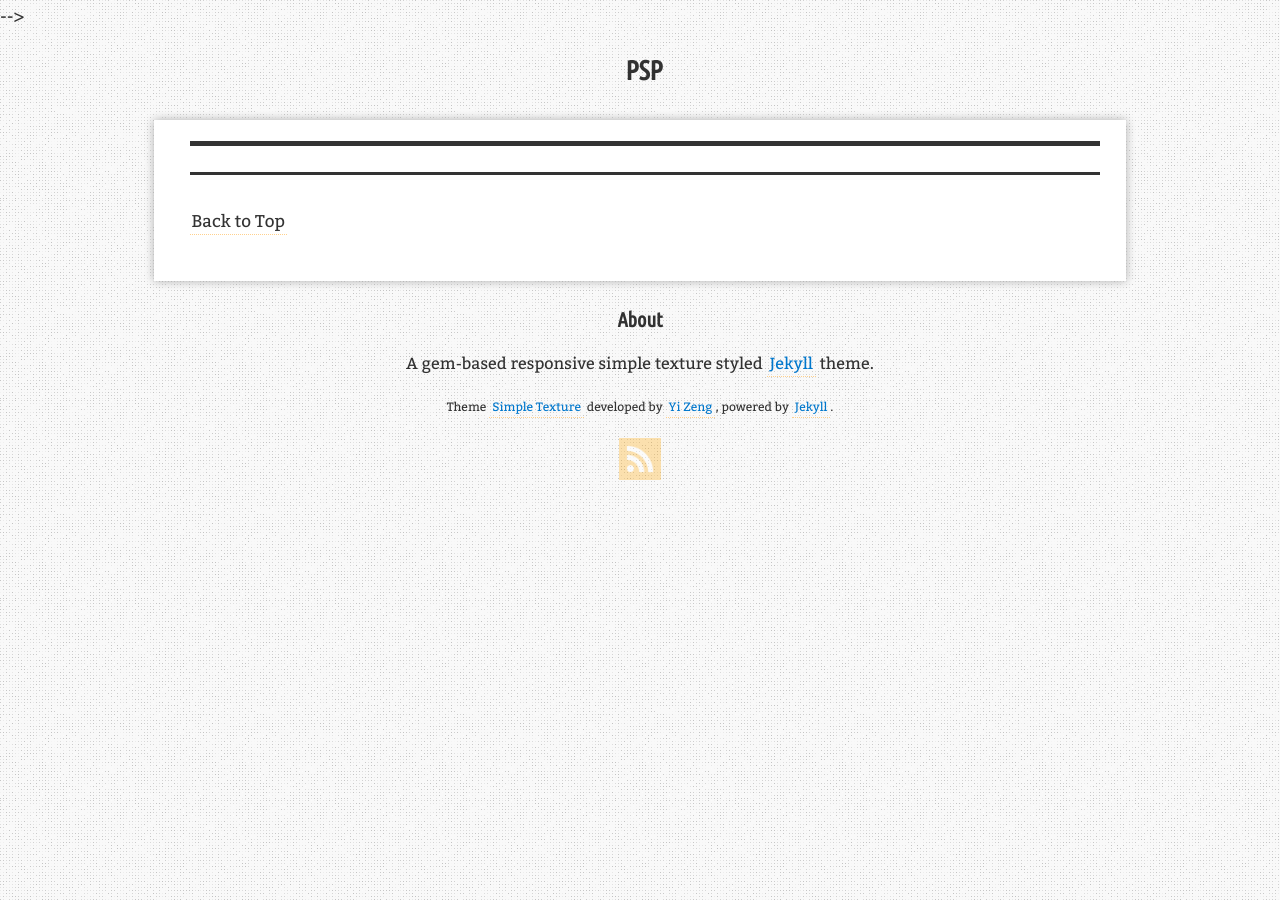
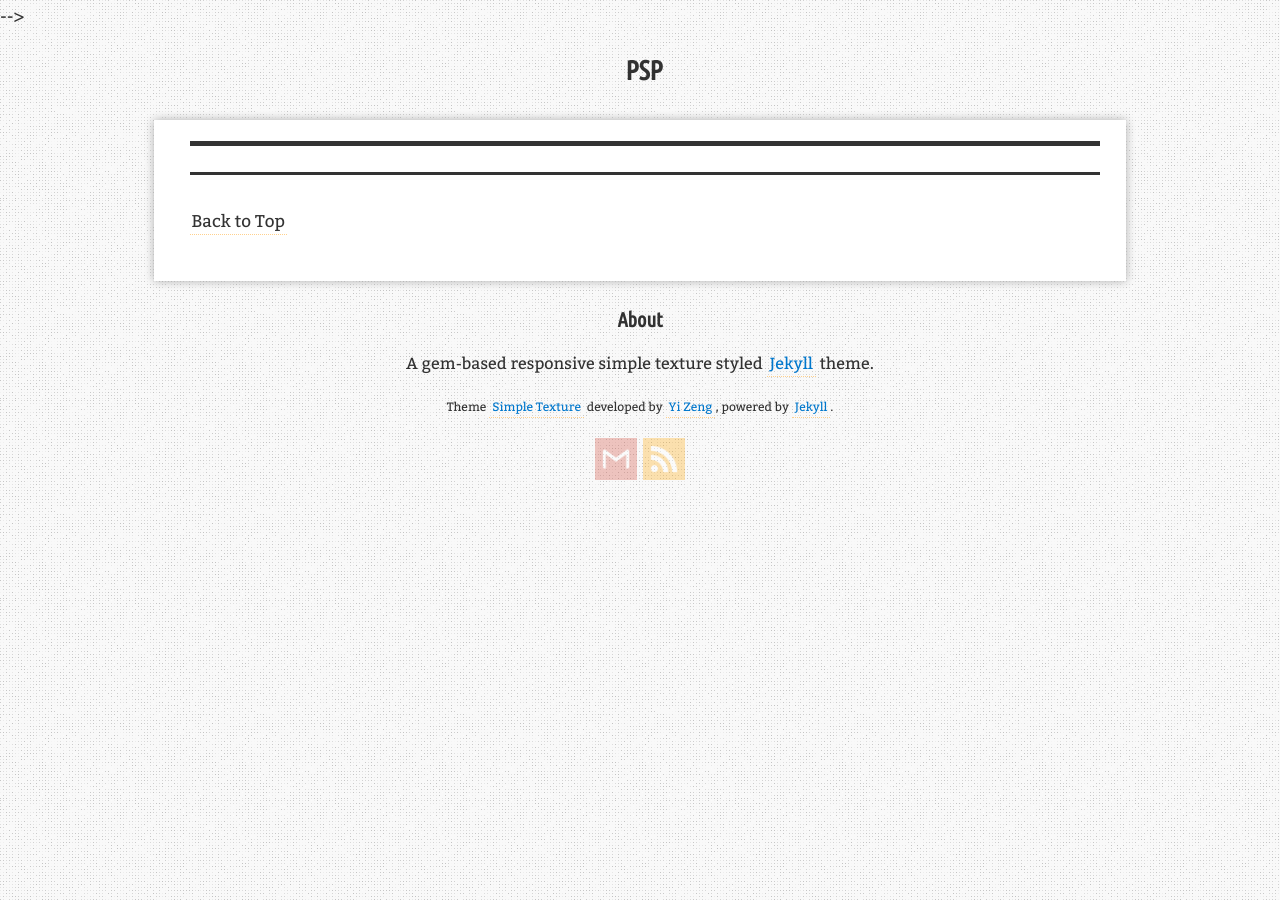
Before and after one commit to tdruiva/portalsemporteiras.github.io, a Jekyll site: the page built from infraestrutura.md, in a window 1280 px wide. Built offline with Jekyll 4.4.1, drawn with Linux system fonts in a browser that asks for light colours; comment, search, counter and statistics services are not loaded.

Commit message:
Adicionado botao de midia na home

```diff
--- a/_config.yml
+++ b/_config.yml
@@ -30,7 +30,7 @@ author:
   name:
   job_title:
   location:
-  email:
+  email: email@psp.org
   social_links:
     - name: instagram
       url:
--- a/_sass/simple-texture-home.scss
+++ b/_sass/simple-texture-home.scss
@@ -111,17 +111,14 @@ textarea {
     border: 1px solid #150E1F;
     outline: none;
 
-    &:hover {
-        border: 1px solid $color-text-light;
-    }
+}
+
+.btn-light:hover {
+    border: 1px solid $color-text-light;
 }
 
 .btn-dark {
     background-color: $color-background-dark !important;
-    &:hover,
-    &:focus {
-        background-color: $color-background-light !important;
-    }
 }
 
 .btn-light {
@@ -169,6 +166,7 @@ textarea {
 }
 
 .social-links {
+    position: absolute;
     $icon-size: 64px;
     a {
         display: inline-block;
```
Also changed, not shown: _layouts/home.html (+2 -6 lines).
